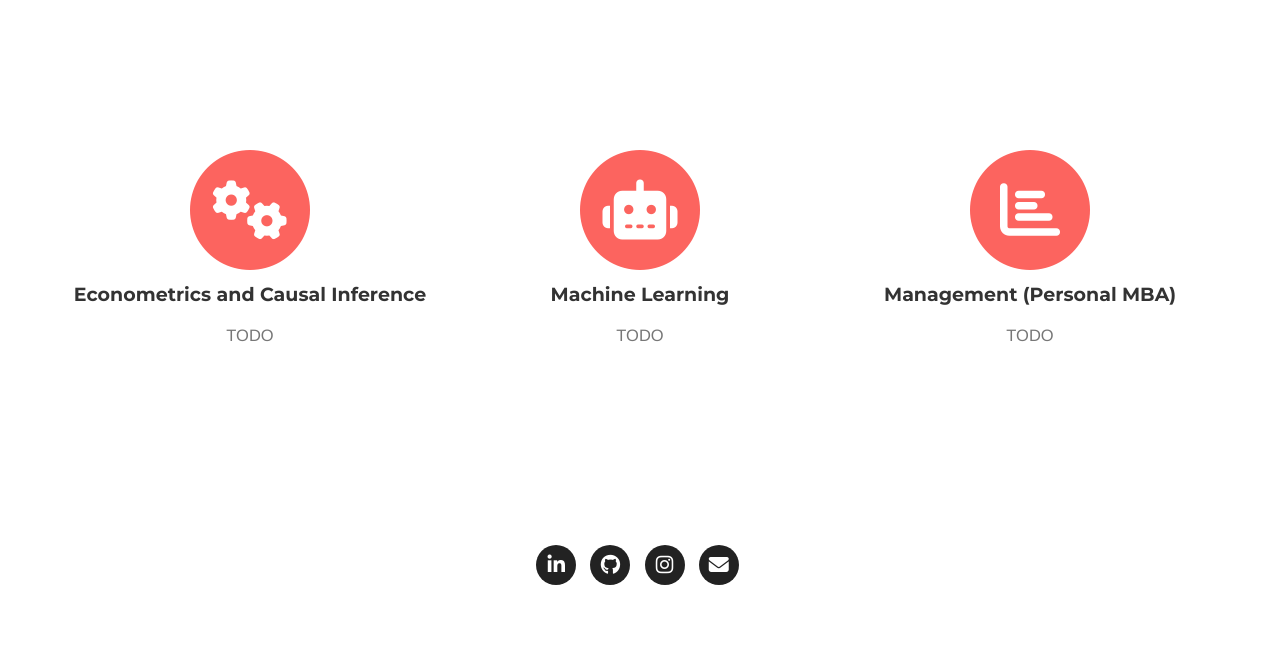
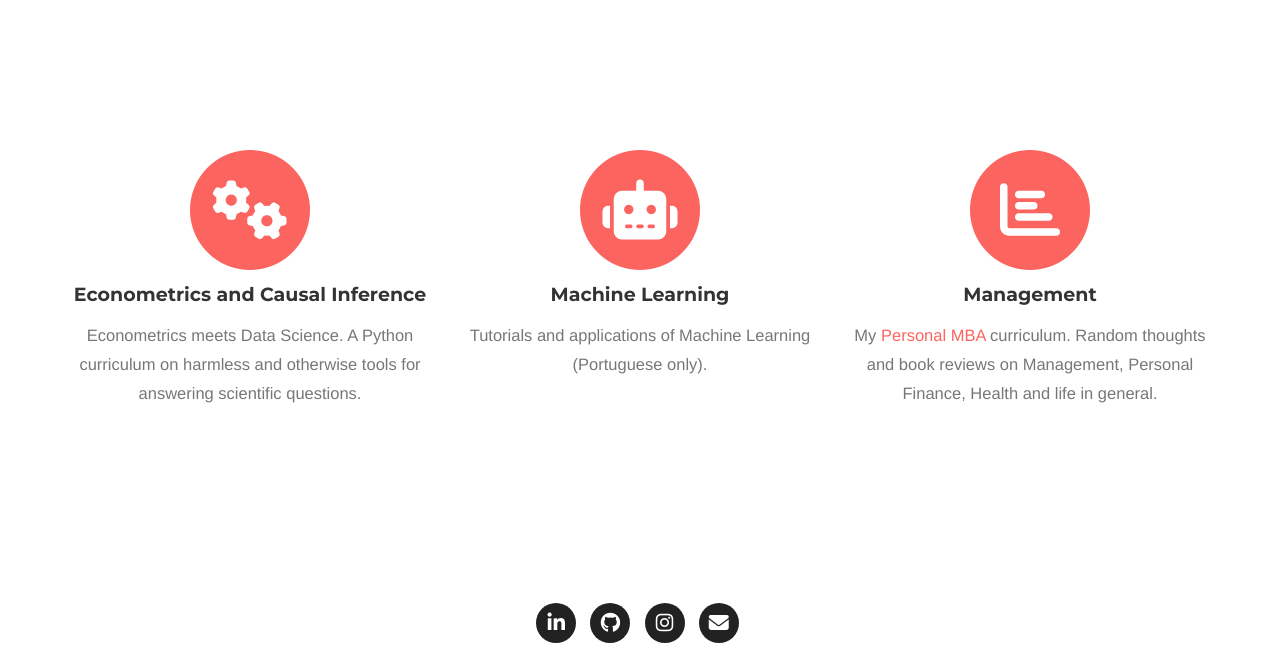
Before and after one commit to matheusfacure/matheusfacure.github.io, a Jekyll site: the page built from index.html, in a window 1280 px wide and 1293 px high. Shown: the part 625-1293 px from the top of the window. Built offline with Jekyll 4.4.1, drawn with Linux system fonts in a browser that asks for light colours; nearby versions of some CDN libraries; some web fonts are replaced.

Commit message:
fill sections info

```diff
--- a/_includes/about.html
+++ b/_includes/about.html
@@ -15,7 +15,7 @@
 <p></p>
 <div class="text-muted">
 
-<img src="/img/avatar.jpg" alt="avatar" class="img-circle img-responsive pull-left" style="width:25%;margin-right:2%">
+<img src="/img/avatar.jpeg" alt="avatar" class="img-circle img-responsive pull-left" style="width:25%;margin-right:2%">
 
 <p>Sou economista cientista de dados. Me especializei em Aprendizado de Máquina, Econometria, Microeconomia e Economia Comportamental. Minhas áreas de interesse são Econometria e Inferência Causal. Isso quer dizer que eu estou mais interessado em entender como é possível influenciar uma variável (por exemplo vendar) a partir de outras (por exemplo satisfação do cliente, preço...), ao passo que Aprendizado de Máquina tradicional só está interessado em prever muito bem alguma coisa.</p>
 
--- a/_includes/ml_sections.html
+++ b/_includes/ml_sections.html
@@ -12,7 +12,7 @@
                     </a>
 
                     <h4 class="service-heading">Machine Learning Tutorials</h4>
-                    <p class="text-muted">TODO</p>
+                    <p class="text-muted">From Linear Regression to Deep Learning. A sequence of tutorials on Machine Learning methods (Portuguese only).</p>
                 </div>
                 <div class="col-md-4">
                     <a href="/portfolio/">
@@ -22,7 +22,7 @@
                     </span>
                     </a>
                     <h4 class="service-heading">Applied Machine Learning</h4>
-                    <p class="text-muted">TODO</p>
+                    <p class="text-muted">Portfolio of Machine Learning projects (Portuguese only).</p>
                 </div>
             </div>
         </div>
--- a/_includes/sections.html
+++ b/_includes/sections.html
@@ -12,7 +12,7 @@
                     </a>
 
                     <h4 class="service-heading">Econometrics and Causal Inference</h4>
-                    <p class="text-muted">TODO</p>
+                    <p class="text-muted">Econometrics meets Data Science. A Python curriculum on harmless and otherwise tools for answering scientific questions.</p>
                 </div>
                 <div class="col-md-4">
                     <a href="/ml/">
@@ -22,7 +22,7 @@
                     </span>
                     </a>
                     <h4 class="service-heading">Machine Learning</h4>
-                    <p class="text-muted">TODO</p>
+                    <p class="text-muted">Tutorials and applications of Machine Learning (Portuguese only).</p>
                 </div>
                 <div class="col-md-4">
                     <a href="/mba/">
@@ -31,8 +31,8 @@
                         <i class="fa fa-chart-bar fa-stack-1x fa-inverse"></i>
                     </span>
                     </a>
-                    <h4 class="service-heading">Management (Personal MBA)</h4>
-                    <p class="text-muted">TODO</p>
+                    <h4 class="service-heading">Management</h4>
+                    <p class="text-muted"> My <a href="https://personalmba.com/manifesto/">Personal MBA</a> curriculum. Random thoughts and book reviews on Management, Personal Finance, Health and life in general.</p>
                 </div>
             </div>
         </div>
--- a/portfolio.html
+++ b/portfolio.html
@@ -1,6 +1,6 @@
 ---
 layout: default
-title: "Portfolio"
+title: "ML Portfolio"
 ---
 
 {% include portfolio_grid.html %}
```
Also changed, not shown: img/avatar.jpeg (added), img/avatar.jpg (deleted), img/carel.jpg (deleted), img/eco.png (deleted), img/lamfo.jpg (deleted), img/nubank.png (deleted), img/umanita.png (deleted), img/unb.jpg (deleted), img/waldorf.jpg (deleted), 1 other file.
